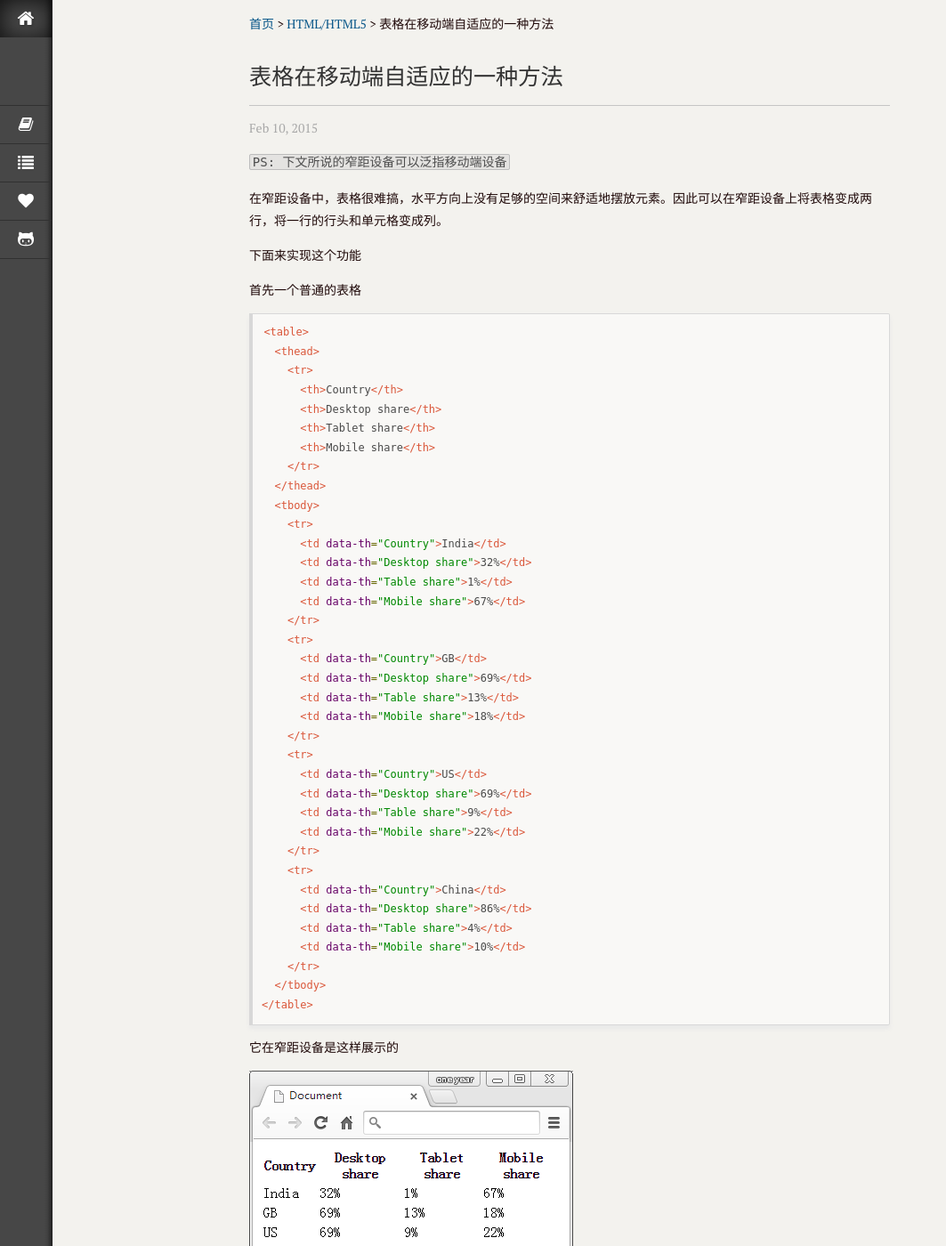
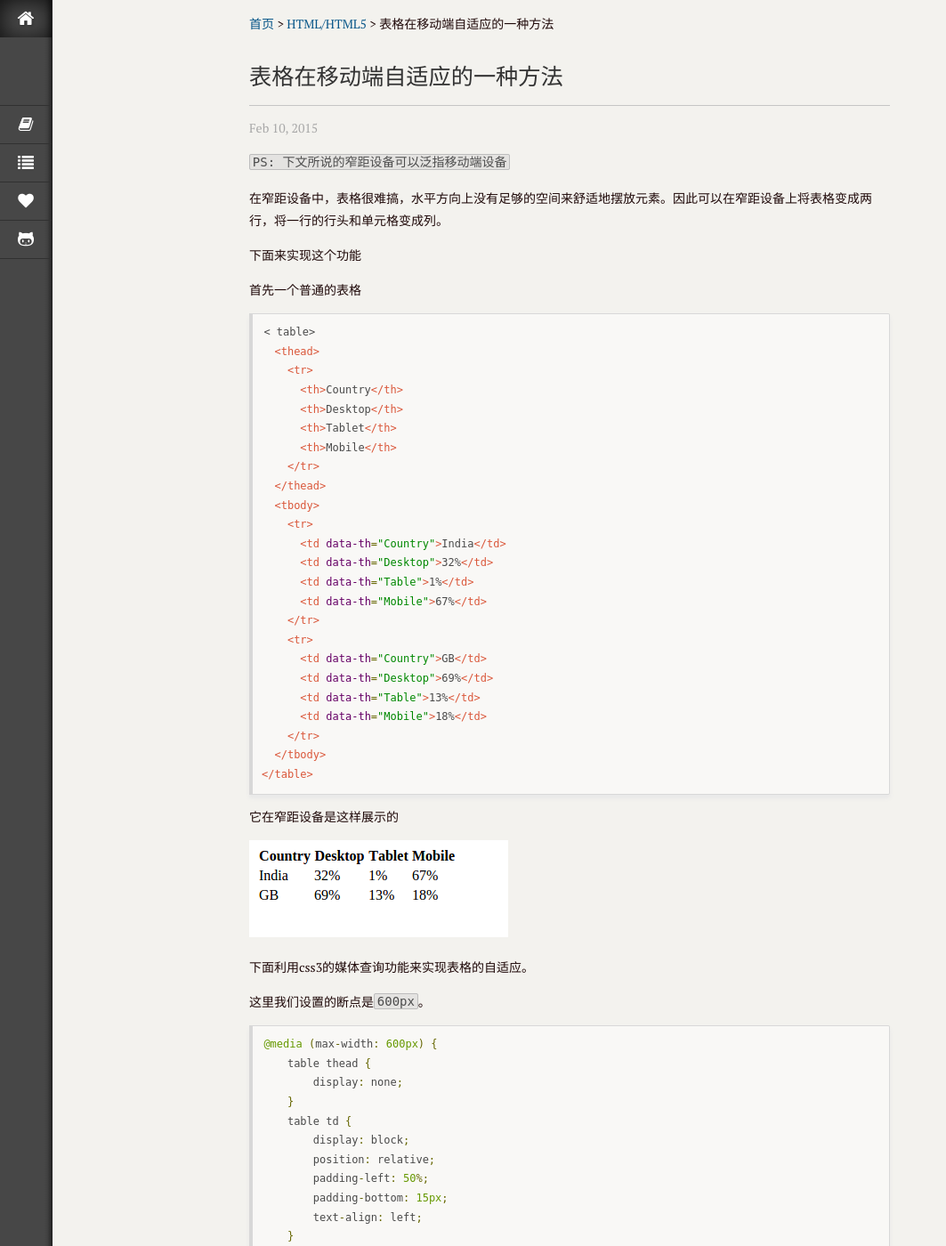
Before and after one commit to GitHubCuCu/dougaoyang.github.io, a Jekyll site: the page built from _posts/html/2015-02-10-html_table_show.md, in a window 1280 px wide and 1400 px high. Shown: the whole window at 89% size, without its empty margins (0-1063 px from the left). Built offline with Jekyll 4.4.1, drawn with Linux system fonts in a browser that asks for light colours; Markdown is read by kramdown in place of the engine named in the settings; some of the changed text lies outside the part shown.

Commit message:
update post

````diff
--- a/_posts/html/2015-02-10-html_table_show.md
+++ b/_posts/html/2015-02-10-html_table_show.md
@@ -14,44 +14,33 @@ keywords: html, 表格, 移动端, 自适应, viewpoint
 
 首先一个普通的表格
 
-```html
-<table>
+```
+< table>
   <thead>
     <tr>
       <th>Country</th>
-      <th>Desktop share</th>
-      <th>Tablet share</th>
-      <th>Mobile share</th>
+      <th>Desktop</th>
+      <th>Tablet</th>
+      <th>Mobile</th>
     </tr>
   </thead>
   <tbody>
     <tr>
       <td data-th="Country">India</td>
-      <td data-th="Desktop share">32%</td>
-      <td data-th="Table share">1%</td>
-      <td data-th="Mobile share">67%</td>
+      <td data-th="Desktop">32%</td>
+      <td data-th="Table">1%</td>
+      <td data-th="Mobile">67%</td>
     </tr>
     <tr>
       <td data-th="Country">GB</td>
-      <td data-th="Desktop share">69%</td>
-      <td data-th="Table share">13%</td>
-      <td data-th="Mobile share">18%</td>
-    </tr>
-    <tr>
-      <td data-th="Country">US</td>
-      <td data-th="Desktop share">69%</td>
-      <td data-th="Table share">9%</td>
-      <td data-th="Mobile share">22%</td>
-    </tr>
-    <tr>
-      <td data-th="Country">China</td>
-      <td data-th="Desktop share">86%</td>
-      <td data-th="Table share">4%</td>
-      <td data-th="Mobile share">10%</td>
+      <td data-th="Desktop">69%</td>
+      <td data-th="Table">13%</td>
+      <td data-th="Mobile">18%</td>
     </tr>
   </tbody>
 </table>
 ```
+
 
 它在窄距设备是这样展示的
 
@@ -70,8 +59,7 @@ keywords: html, 表格, 移动端, 自适应, viewpoint
         display: block;
         position: relative;
         padding-left: 50%;
-        padding-top: 13px;
-        padding-bottom: 13px;
+        padding-bottom: 15px;
         text-align: left;
     }
     table td:before {
--- a/sitemap.xml
+++ b/sitemap.xml
@@ -9,7 +9,7 @@ title : Sitemap
     xsi:schemaLocation="http://www.sitemaps.org/schemas/sitemap/0.9
        http://www.sitemaps.org/schemas/sitemap/0.9/sitemap.xsd">
 <url>
-<loc>{{ site.url }}</loc>
+<loc>{{ site.url }}/</loc>
 <priority>1.00</priority>
 <lastmod>{{ site.time | date_to_utc | date: '%Y-%m-%d' }}</lastmod>
 <changefreq>weekly</changefreq>
````
Also changed, not shown: images/20150210144726.png, images/20150210150306.png.
